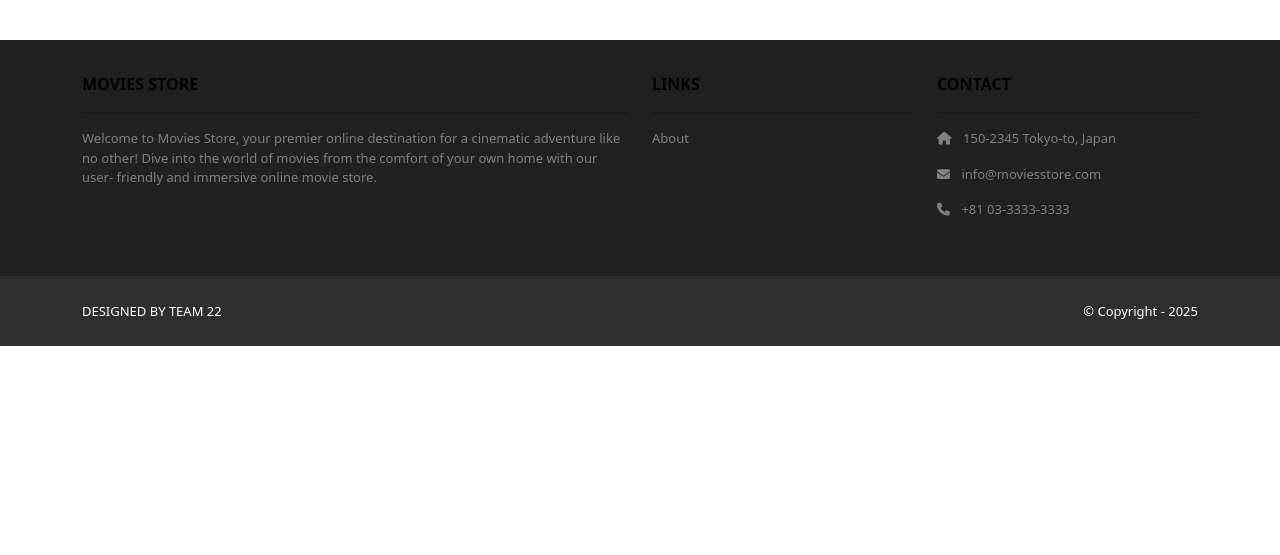
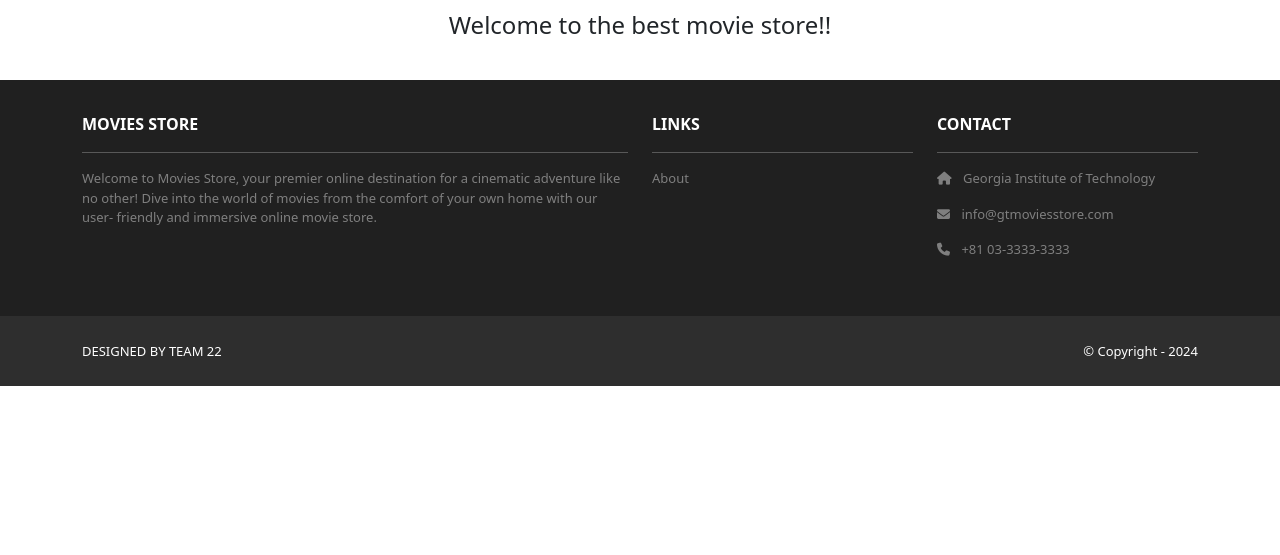
Before and after one commit to Jhicks77/gt-movies-site, a Django app: page / in a window 1280 px wide. Shown: the part 245-800 px from the top of the page. Run offline with Django 5.2, Linux system fonts and the light colour scheme; some libraries are stand-ins or nearby versions; some web fonts are replaced.

Commit message:
Fixed UI
fixed home page UI

```diff
--- a/MoviesSite/templates/base.html
+++ b/MoviesSite/templates/base.html
@@ -8,23 +8,17 @@
       crossorigin="anonymous">
     <link rel=
       "stylesheet"  href="https://cdnjs.cloudflare.com/ajax/libs/font-awesome/6.1.1/css/all.min.css">
-    <link href=
-      "https://fonts.googleapis.com/
-      css2?family=Poppins:wght@300;400;500;600;700&display=
-      swap" rel="stylesheet">
-    <script src=
-      "https://cdn.jsdelivr.net/npm/bootstrap@5.3.3/dist/js/bootstrap.bundle.min.js"crossorigin="anonymous">
+    <link href="https://fonts.googleapis.com/css2?family=Poppins:wght@300;400;500;600;700&display=swap" rel="stylesheet">
+    <script src="https://cdn.jsdelivr.net/npm/bootstrap@5.3.3/dist/js/bootstrap.bundle.min.js"crossorigin="anonymous">
     </script>
     <link rel="stylesheet" type="text/css"
           href="{% static 'css/style.css' %}">
-    <meta name="viewport" content="width=device-width,
-      initial-scale=1" />
+    <meta name="viewport" content="width=device-width, initial-scale=1" />
   </head>
   <body>
     <!-- Header -->
-     <nav class="p-3 navbar navbar-dark bg-dark
-       navbar-expand-lg">
-    <div class="container">
+     <nav class="p-3 navbar navbar-dark bg-dark navbar-expand-lg">
+     <div class="container">
     <a class="navbar-brand"
        href="{% url 'home.index' %}">
       <img src="{% static 'img/logo.png' %}" alt="logo"
@@ -45,8 +39,7 @@
            href="{% url 'home.about' %}">About</a>
           <a class="nav-link" href="{% url 'movies.index' %}">Movies</a>
       <a class="nav-link" href="{% url 'cart.index' %}">Cart</a>
-        <div class="vr bg-white mx-2 d-none
-            d-lg-block"></div>
+        <div class="vr bg-white mx-2 d-none d-lg-block"></div>
           {% if user.is_authenticated %}
           <a class="nav-link"
             href="{% url 'accounts.orders' %}">Orders
@@ -71,11 +64,10 @@
       {% endblock content %}
     </div>
     <!-- Footer -->
-    <section class="p-3 ms-footer d-none d-md-block">
+   <section class="p-3 ms-footer d-none d-md-block">
   <div class="container">
-    <div class="row mt-3 text-black">
-      <div class="col-md-6 col-lg-6 col-xl-6
-           mx-auto mb-4">
+    <div class="row mt-3 text-white">
+      <div class="col-md-6 col-lg-6 col-xl-6 mx-auto mb-4">
         <b>MOVIES STORE</b>
         <hr />
         <p>
@@ -85,8 +77,7 @@
           comfort of your own home with our user-
           friendly and immersive online movie store.
 </p> </div>
-      <div class="col-md-3 col-lg-3 col-xl-3
-           mx-auto mb-4">
+      <div class="col-md-3 col-lg-3 col-xl-3 mx-auto mb-4">
         <b>LINKS</b>
         <hr />
         <p><a class="nav-link"
@@ -94,15 +85,14 @@
           About
         </a></p>
       </div>
-      <div class="col-md-3 col-lg-3 col-xl-3 mx-auto
-           mb-4">
+      <div class="col-md-3 col-lg-3 col-xl-3 mx-auto mb-4">
         <b>CONTACT</b>
         <hr />
         <p><i class="fas fa-home me-2"></i>
-          150-2345 Tokyo-to, Japan
-            </p>
+          Georgia Institute of Technology
+          </p>
         <p><i class="fas fa-envelope me-2"></i>
-          info@moviesstore.com
+          info@gtmoviesstore.com
         </p>
         <p><i class="fas fa-phone me-2"></i>
           +81 03-3333-3333
@@ -118,11 +108,10 @@
       </span>
     </div>
     <div class="text-white">
-      <span>© Copyright - 2025</span>
+      <span>© Copyright - 2024</span>
     </div>
   </div>
 </section>
     <!-- Footer -->
   </body>
-  </body>
 </html>
--- a/home/templates/home/index.html
+++ b/home/templates/home/index.html
@@ -1,7 +1,7 @@
 {% extends 'base.html' %}
 {% block content %}
 <header class="masthead bg-index text-white text-center py-4">
-  <div class="container d-flex align-items-center flex- column pt-2">
+  <div class="container d-flex align-items-center flex-column pt-2">
     <h2>Movies Store</h2>
     <p>Your Ticket to Unlimited Entertainment!</p>
   </div>
```
Also changed, not shown: db.sqlite3.
